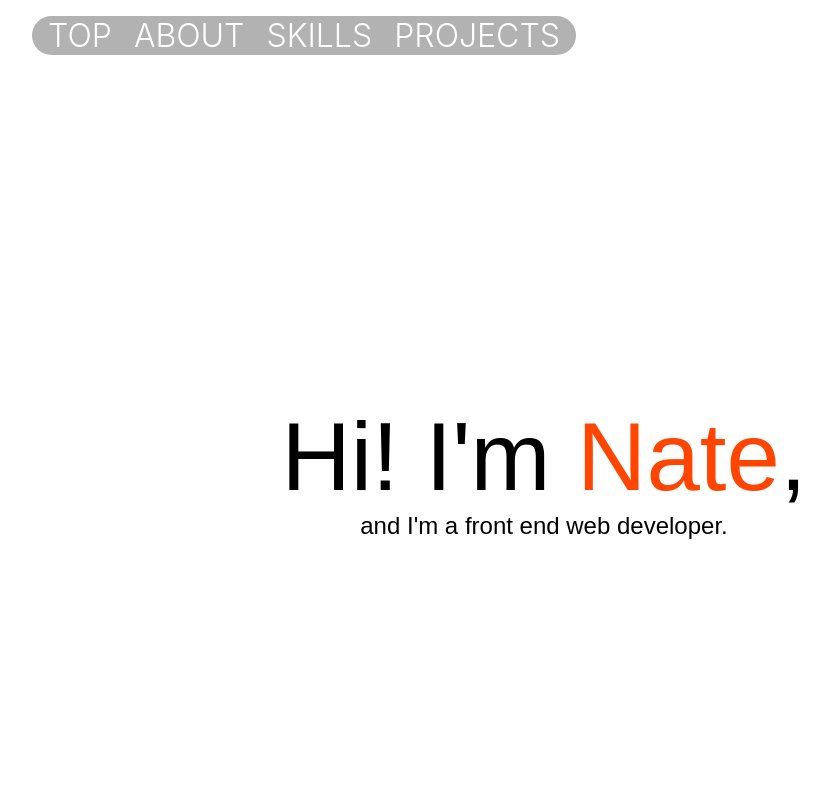
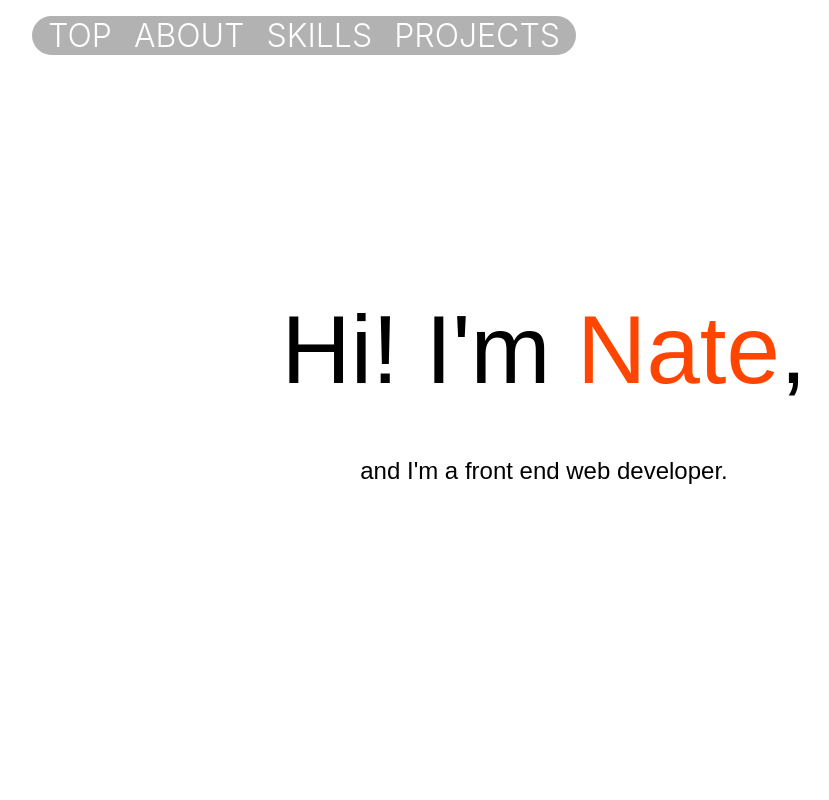
Before and after one commit to nateHamshar/my-portfolio, a React (Create React App) app: page / in a window 1280 px wide. Shown: the top 800 px of the page, without its empty margins (96-925 px from the left). Built offline with nearby package versions, Linux system fonts and the light colour scheme; a web font is replaced by a local one.

Commit message:
animation updates

```diff
--- a/src/App.css
+++ b/src/App.css
@@ -13,22 +13,26 @@
     align-items: center;
     justify-content: center;
     height: 100vh;
+    position: relative;
 }
 .name{
     color:black;
     font-size: 6rem;
     font-weight: 400;
-    animation: dashboard 1000ms linear;
+    animation: name 1000ms 0s linear;
+    position: absolute;
+    top: 28%;
 }
 .my-name{
     color: orangered
 }
 .desc{
     font-size: 1.5rem;
-    animation: description 1500ms linear;
+    animation: description 1000ms .5s forwards;
+    opacity: 0;
 }
 
-@keyframes dashboard {
+@keyframes name {
     0%{
         margin-left: 1800px;
         opacity: 0%;
@@ -49,12 +53,9 @@
     0%{
         margin-right: 1800px;
         opacity: 0%;
-        font-size: .25rem;
     }
-    50%{
-        margin-right: 900px;
+    75%{
         opacity: 0%;
-        font-size: .75rem;
     }
     100%{
         margin-right: 0px;
--- a/src/Navbar.css
+++ b/src/Navbar.css
@@ -4,7 +4,8 @@
     padding-bottom: 1rem;
     position: sticky;
     top: 0;
-    animation: nav-intro 3000ms linear;
+    opacity: 0;
+    animation: nav-intro 2000ms 2s forwards;
 }
 .nav-list{
     margin-left: 10%;
@@ -32,15 +33,9 @@
 
 @keyframes nav-intro {
     0%{
-        opacity: 0%;
-        top: -25%;
-    }
-    50%{
-        opacity: 0%;
-        top: -25%;
+        opacity: 0;
     }
     100%{
         opacity: 100%;
-        top:0;
     }
 }
```
